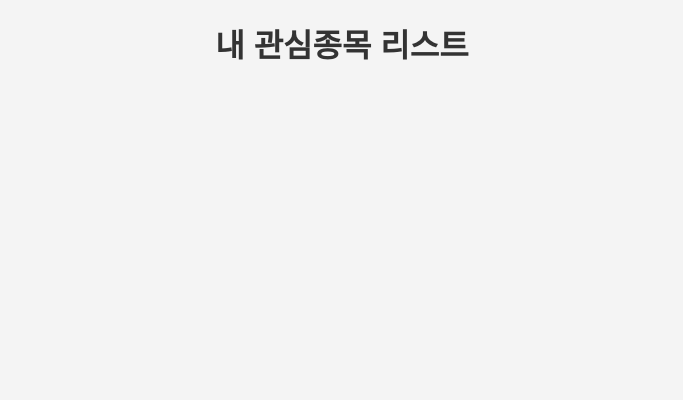
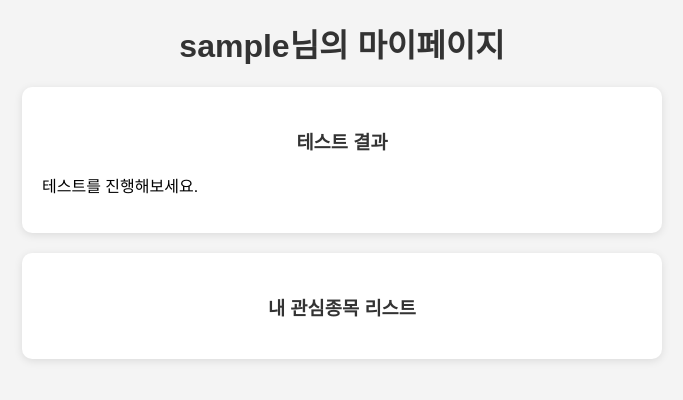
Before and after one commit to pladata-encore/DE31-final-team4, a Django app: page /mypage/ in a window 1280 px wide. Shown: the top 400 px of the page, without its empty margins (298-981 px from the left). Run offline with Django 5.2, Linux system fonts and the light colour scheme; the visitor is signed in with stand-in values (Sample User, id 1); data that the repository does not hold is empty; parts of the project's set-up code (start-up, migrations or seed data) failed here and were passed over.

Commit message:
테스트 결과 저장 로직

```diff
--- a/ants_final/main/urls.py
+++ b/ants_final/main/urls.py
@@ -22,6 +22,12 @@ urlpatterns = [
     path('test-option-2/', views.test_option_2, name='test_option_2'),
     path('test-option-3/', views.test_option_3, name='test_option_3'),
 
+    # 테스트 결과
+
+    path('save-test-result/', views.save_test_result, name='save_test_result'),
+
+
+
     # 검색
     path('search/', views.search_datawarehouse, name='search_datawarehouse'),
 
--- a/ants_final/main/views.py
+++ b/ants_final/main/views.py
@@ -87,6 +87,36 @@ def test_option_3(request):
 
     return render(request, 'main/test_option_3.html', {'questions': questions})
 
+
+# 결과
+from django.http import JsonResponse
+from django.views.decorators.csrf import csrf_exempt
+from django.contrib.auth.decorators import login_required
+from .models import TestResult
+
+@csrf_exempt  # AJAX 요청 시 CSRF 검사를 비활성화
+@login_required  # 사용자가 로그인되어 있어야만 결과를 저장 가능
+def save_test_result(request):
+    if request.method == 'POST':
+        data = json.loads(request.body)
+        result1 = data.get('result1')
+        result2 = data.get('result2')
+
+        # TestResult 모델에 결과 저장
+        TestResult.objects.create(user=request.user, result1=result1, result2=result2)
+
+        return JsonResponse({'message': 'Test result saved successfully!'}, status=200)
+
+    return JsonResponse({'error': 'Invalid request'}, status=400)
+    # mypage에 테스트 결과 보여주기 (예송이한테 있으면 이건 삭제하고merge)
+@login_required
+def mypage(request):
+    try:
+        test_result = TestResult.objects.get(user=request.user)
+    except TestResult.DoesNotExist:
+        test_result = None
+
+    return render(request, 'mypage.html', {'test_result': test_result})
 
 #서칭
 from .models import DataWarehouse
@@ -256,6 +286,7 @@ def my_favorite_list(request):
                     'id': latest_stock.id
                 }
 
+
     # stock_info의 값을 리스트로 변환하고, id 기준으로 정렬합니다.
     stock_info_list = list(stock_info.values())
     stock_info_list.sort(key=lambda x: x['id'], reverse=True)
--- a/ants_final/templates/mypage/mypage.html
+++ b/ants_final/templates/mypage/mypage.html
@@ -1,9 +1,10 @@
 <!DOCTYPE html>
 <html lang="ko">
+
 <head>
     <meta charset="UTF-8">
     <meta name="viewport" content="width=device-width, initial-scale=1.0">
-    <title>내 관심종목 리스트</title>
+    <title>마이페이지</title>
     <style>
         body {
             font-family: 'Arial', sans-serif;
@@ -12,17 +13,26 @@
             padding: 0;
         }
 
-        h1 {
+        h1,
+        h3 {
             text-align: center;
             color: #333;
             margin-top: 20px;
         }
 
+        .section {
+            margin: 20px auto;
+            max-width: 600px;
+            padding: 20px;
+            background-color: #fff;
+            border-radius: 10px;
+            box-shadow: 0 2px 8px rgba(0, 0, 0, 0.1);
+        }
+
         .stock-list {
             list-style: none;
             padding: 0;
-            margin: 20px auto;
-            max-width: 600px;
+            margin: 0;
         }
 
         .stock-list li {
@@ -58,9 +68,23 @@
         }
     </style>
 </head>
+
 <body>
 
-<h1>내 관심종목 리스트</h1>
+    <h1>{{ user.username }}님의 마이페이지</h1>
+
+    <div class="section">
+        <h3>테스트 결과</h3>
+        {% if test_result %}
+        <p>결과 1: {{ test_result.result1 }}</p>
+        <p>결과 2: {{ test_result.result2 }}</p>
+        {% else %}
+        <p>테스트를 진행해보세요.</p>
+        {% endif %}
+    </div>
+
+    <div class="section">
+        <h3>내 관심종목 리스트</h3>
         <ul class="stock-list">
             {% for stock in stock_info %}
             <li>
@@ -70,6 +94,8 @@
             </li>
             {% endfor %}
         </ul>
+    </div>
 
 </body>
+
 </html>
```
Also changed, not shown: ants_final/main/models.py (+11 -0 lines), ants_final/static/js/testPage.js (+25 -32 lines). Lines whose indentation alone changed are shown as unchanged.
